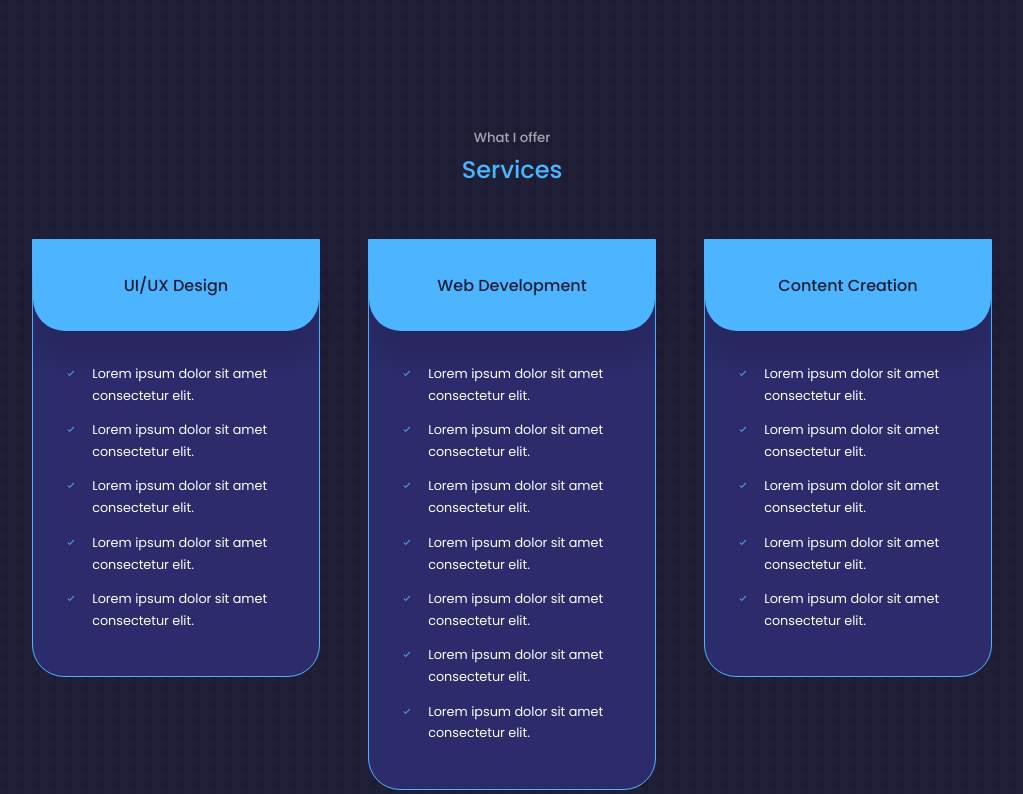
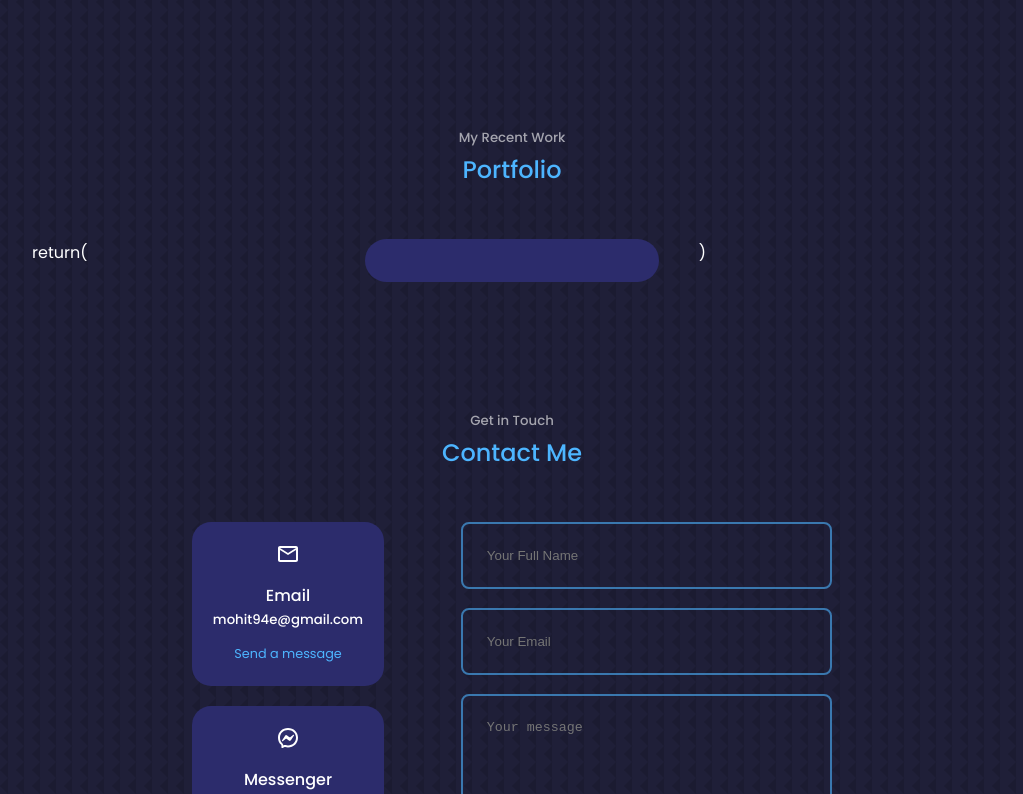
Before and after one commit to Mohit-Raj-Singh/Mohit-Raj-Singh.github.io, a React (Create React App) app: page / in a window 1280 px wide. Shown: the part 1926-2720 px from the top of the page, without its empty margins (128-1151 px from the left). Built offline with nearby package versions, Linux system fonts and the light colour scheme.

Commit message:
portfolio

```diff
--- a/src/App.jsx
+++ b/src/App.jsx
@@ -3,7 +3,6 @@
 import Nav from "./components/nav/Nav";
 import About from "./components/about/About";
 import Experience from "./components/experience/Experience";
-import Services from "./components/services/Services";
 import Portfolio from "./components/portfolio/Portfolio";
 import Contact from "./components/contact/Contact";
 import Footer from "./components/footer/Footer";
@@ -15,7 +14,6 @@
       <Nav />
       <About />
       <Experience />
-      <Services />
       <Portfolio />
       <Contact />
       <Footer />
--- a/src/components/experience/Experience.jsx
+++ b/src/components/experience/Experience.jsx
@@ -14,7 +14,7 @@
 
       <div className="container experience__container">
         <div className="experience__frontend">
-          <h3>Frontend Development</h3>
+          <h3>Tech Skills</h3>
           <div className="experience__content">
             <article className="experience__details">
               <BsPatchCheckFill className="experience__details-icon" />
@@ -55,7 +55,7 @@
           </div>
         </div>
         <div className="experience__backend">
-          <h3>Backend Development</h3>
+          <h3>Soft Skills</h3>
           <div className="experience__content">
             <article className="experience__details">
               <BsPatchCheckFill className="experience__details-icon" />
--- a/src/components/services/Services.jsx
+++ /dev/null
@@ -1,142 +0,0 @@
-import React from "react";
-import "./services.css";
-import { BiCheck } from "react-icons/bi";
-
-const Services = () => {
-  return (
-    <section id="services">
-      <h5>What I offer</h5>
-      <h2>Services</h2>
-      <div className="container services__container">
-        <article className="service">
-          <div className="service__head">
-            <h3>UI/UX Design</h3>
-          </div>
-          <ul className="service__list">
-            <li>
-              <BiCheck className="service__list-icon" />
-              <p>
-                Lorem ipsum dolor sit amet consectetur elit.
-              </p>
-            </li>
-            <li>
-              <BiCheck className="service__list-icon" />
-              <p>
-                Lorem ipsum dolor sit amet consectetur elit.
-              </p>
-            </li>
-            <li>
-              <BiCheck className="service__list-icon" />
-              <p>
-                Lorem ipsum dolor sit amet consectetur elit.
-              </p>
-            </li>
-            <li>
-              <BiCheck className="service__list-icon" />
-              <p>
-                Lorem ipsum dolor sit amet consectetur elit.
-              </p>
-            </li>
-            <li>
-              <BiCheck className="service__list-icon" />
-              <p>
-                Lorem ipsum dolor sit amet consectetur elit.
-              </p>
-            </li>
-          </ul>
-        </article>
-        {/* END OF UI/UX */}
-        <article className="service">
-          <div className="service__head">
-            <h3>Web Development</h3>
-          </div>
-          <ul className="service__list">
-            <li>
-              <BiCheck className="service__list-icon" />
-              <p>
-                Lorem ipsum dolor sit amet consectetur elit.
-              </p>
-            </li>
-            <li>
-              <BiCheck className="service__list-icon" />
-              <p>
-                Lorem ipsum dolor sit amet consectetur elit.
-              </p>
-            </li>
-            <li>
-              <BiCheck className="service__list-icon" />
-              <p>
-                Lorem ipsum dolor sit amet consectetur elit.
-              </p>
-            </li>
-            <li>
-              <BiCheck className="service__list-icon" />
-              <p>
-                Lorem ipsum dolor sit amet consectetur elit.
-              </p>
-            </li>
-            <li>
-              <BiCheck className="service__list-icon" />
-              <p>
-                Lorem ipsum dolor sit amet consectetur elit.
-              </p>
-            </li>
-            <li>
-              <BiCheck className="service__list-icon" />
-              <p>
-                Lorem ipsum dolor sit amet consectetur elit.
-              </p>
-            </li>
-            <li>
-              <BiCheck className="service__list-icon" />
-              <p>
-                Lorem ipsum dolor sit amet consectetur elit.
-              </p>
-            </li>
-          </ul>
-        </article>
-        {/* END OF WEB DEVELOPMENT */}
-        <article className="service">
-          <div className="service__head">
-            <h3>Content Creation</h3>
-          </div>
-          <ul className="service__list">
-            <li>
-              <BiCheck className="service__list-icon" />
-              <p>
-                Lorem ipsum dolor sit amet consectetur elit.
-              </p>
-            </li>
-            <li>
-              <BiCheck className="service__list-icon" />
-              <p>
-                Lorem ipsum dolor sit amet consectetur elit.
-              </p>
-            </li>
-            <li>
-              <BiCheck className="service__list-icon" />
-              <p>
-                Lorem ipsum dolor sit amet consectetur elit.
-              </p>
-            </li>
-            <li>
-              <BiCheck className="service__list-icon" />
-              <p>
-                Lorem ipsum dolor sit amet consectetur elit.
-              </p>
-            </li>
-            <li>
-              <BiCheck className="service__list-icon" />
-              <p>
-                Lorem ipsum dolor sit amet consectetur elit.
-              </p>
-            </li>
-          </ul>
-        </article>
-        {/* END OF CONTENT CREATION */}
-      </div>
-    </section>
-  );
-};
-
-export default Services;
--- a/src/components/services/services.css
+++ /dev/null
@@ -1,72 +0,0 @@
-.services__container {
-    display: grid;
-    grid-template-columns: repeat(3, 1fr);
-    gap: 3rem;
-}
-
-.service {
-    background: var(--color-bg-variant);
-    border-radius: 0 0 2rem 2rem;
-    border: 1px solid var(--color-primary);
-    height: fit-content;
-    transition: var(--transition);
-}
-
-.service:hover {
-    background-color: transparent;
-    border-color: var(--color-primary-variant);
-}
-
-.service__head {
-    background: var(--color-primary);
-    border-radius: 0 0 2rem 2rem;
-    box-shadow: 0 2rem 1rem rgba(0, 0, 0, 0.1);
-    padding: 2rem;
-    text-align: center;
-}
-
-.service__head h3 {
-    color: var(--color-bg);
-    font-size: 1rem;
-}
-
-.service__list {
-    padding: 2rem;
-}
-
-.service__list li {
-    display: flex;
-    gap: 1rem;
-    margin-bottom: 0.8rem;
-}
-
-.service__list-icon {
-    color: var(--color-primary);
-    margin-top: 2px;
-}
-
-.service__list p {
-    font-size: 0.8rem;
-}
-
-/*=============== MEDIA QUERIES ===============*/
-
-/*========== Medium devices ==========*/
-@media screen and (max-width:1024px) {
-    .services__container {
-        grid-template-columns: repeat(2, 1fr);
-        gap: 2rem;
-    }
-
-    .service{
-        height: auto;
-    }
-}
-
-/*========== Small devices ==========*/
-@media screen and (max-width:600px) {
-    .services__container {
-        grid-template-columns:1fr;
-    }
-
-}
```
Also changed, not shown: src/components/header/Header.jsx (+1 -12 lines).
